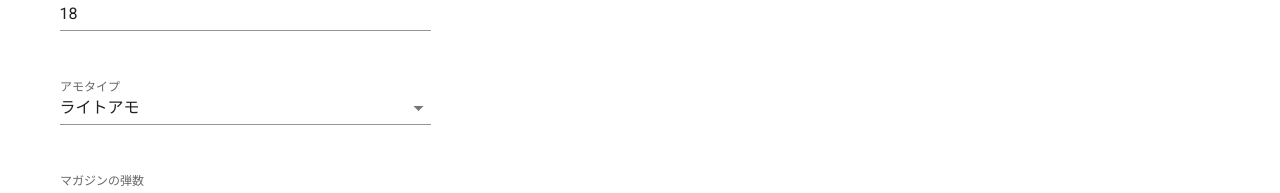
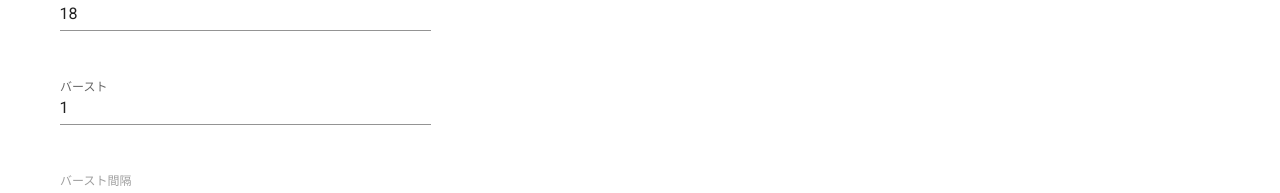
Before and after one commit to BlueSheep2804/r5rtool, a Vue app: page / in a window 1280 px wide. Shown: the part 748-941 px from the top of the page. Built offline with nearby package versions, Linux system fonts and the light colour scheme.

Commit message:
[ADD]バースト射撃を追加

```diff
--- a/src/store/index.ts
+++ b/src/store/index.ts
@@ -32,6 +32,8 @@ export default new Vuex.Store({
       reload_time: '1.8',
       reloadempty_time: '2.45',
       fire_rate: '18',
+      burst_fire_count: '1',
+      burst_fire_delay: '0.2',
       ammo_pool_type: 'bullet',
       ammo_clip_size: '18',
       ammo_stockpile_max: '180'
--- a/src/views/Weapons.vue
+++ b/src/views/Weapons.vue
@@ -42,6 +42,17 @@
       type="number"
       value="18"
       weaponKey="fire_rate"
+    ></property-input>
+    <property-input
+      label="バースト"
+      type="number"
+      weaponKey="burst_fire_count"
+    ></property-input>
+    <property-input
+      label="バースト間隔"
+      type="number"
+      weaponKey="burst_fire_delay"
+      :disabled="!isBurst"
     ></property-input>
     <property-select
       label="アモタイプ"
@@ -160,6 +171,13 @@
         } else {
           return false
         }
+      },
+      isBurst: function() {
+        if (this.$store.state.weapon.burst_fire_count != '1') {
+          return true
+        } else {
+          return false
+        }
       }
     },
     methods: {
@@ -220,6 +238,8 @@
           fire_mode: 'automatic',
           is_semi_auto: this.$store.state.weapon.is_semi_auto,
           fire_rate: this.$store.state.weapon.fire_rate,
+          burst_fire_count: this.$store.state.weapon.burst_fire_count,
+          burst_fire_delay: this.$store.state.weapon.burst_fire_delay,
 
           reload_time: this.$store.state.weapon.reload_time,
           reload_time_late1: Math.round((this.$store.state.weapon.reload_time * 0.4) * 10) / 10 + '',
```
